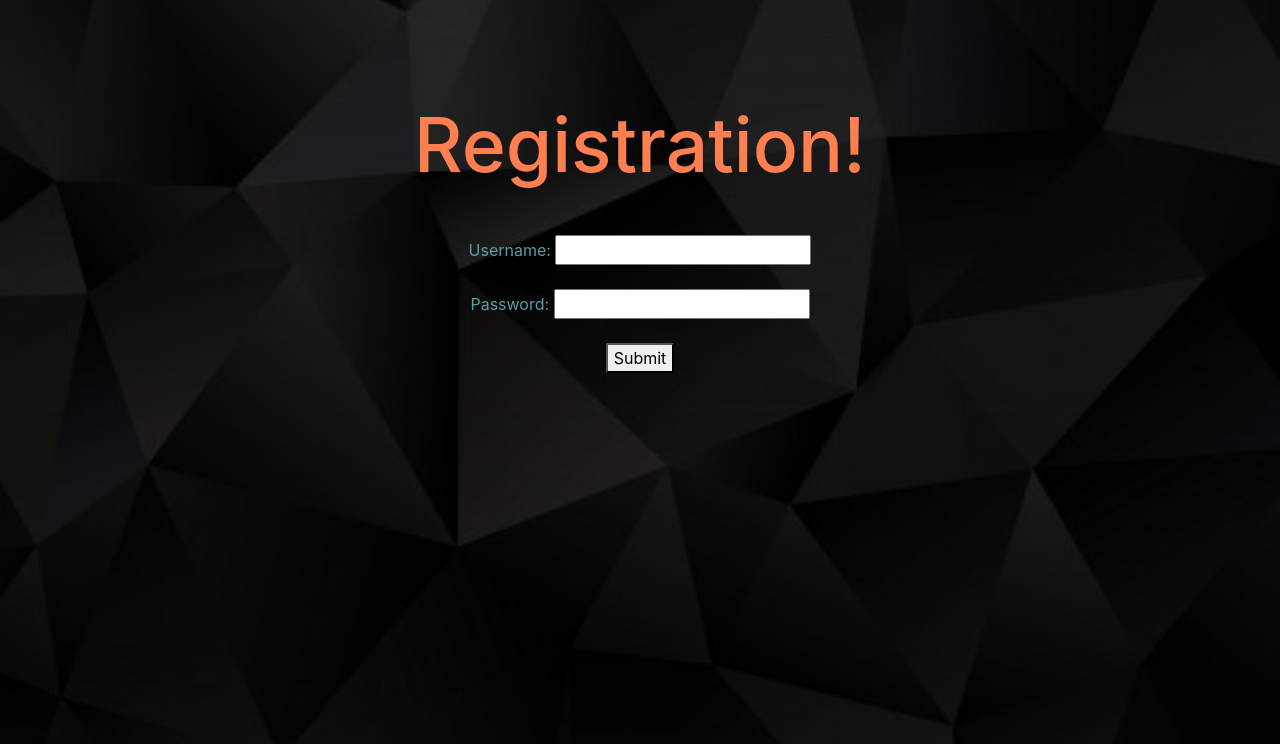
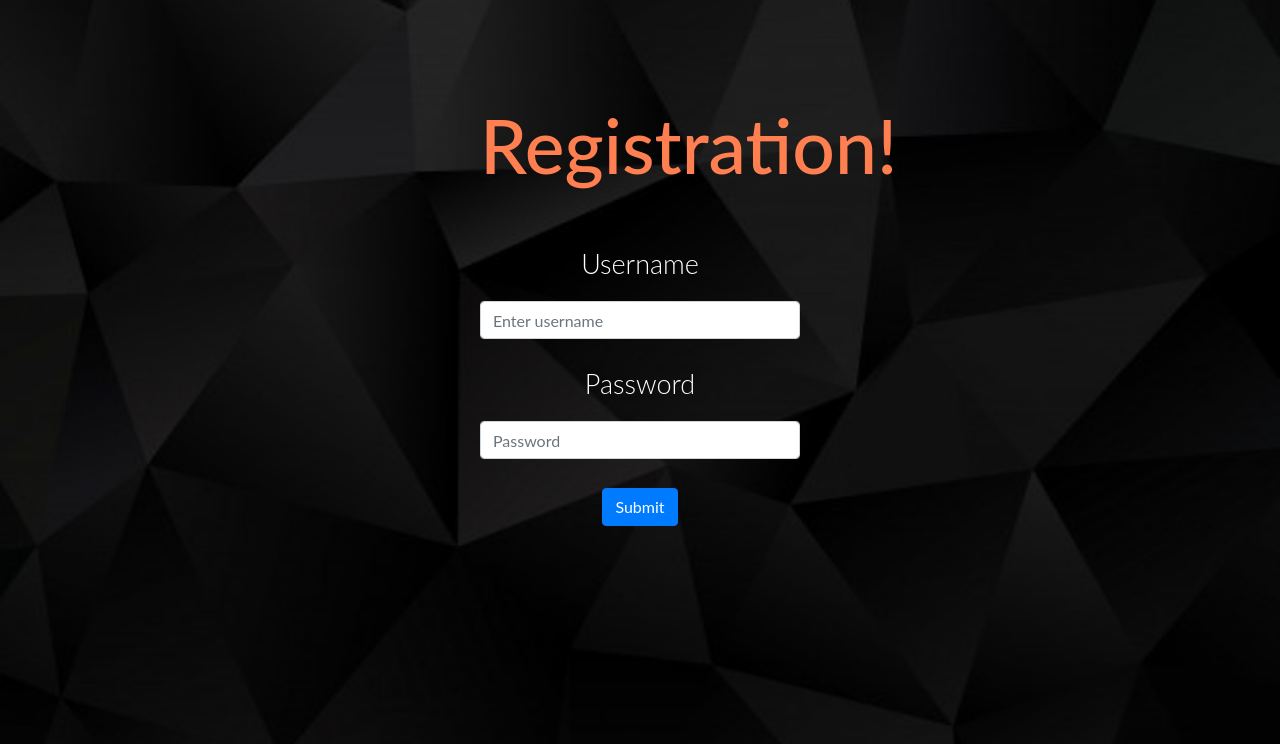
Before and after one commit to kamperemu/text-messaging-app, a Flask app: page /register in a window 1280 px wide. Shown: the part 56-800 px from the top of the page. Run offline with Flask 2, Linux system fonts and the light colour scheme.

Commit message:
bug fixes (login and register connection with sql)

```diff
--- a/main.py
+++ b/main.py
@@ -10,8 +10,6 @@ def add_data(action,username,password):
 @app.route('/', methods = ['GET','POST'])
 @app.route('/home', methods = ['GET','POST'])
 def home():
-    if request.method == 'POST':
-        return render_template('home.html')
     return render_template('home.html')
 
 
--- a/static/style.css
+++ b/static/style.css
@@ -1,9 +1,14 @@
-.block,form{
-    color:cadetblue;
+.homebtns,form{
+    color: #ffffff;
+    font-family: 'Lato', sans-serif;
+    font-size: 27px;
+    font-weight: 300;
+    line-height: 58px;
     margin: auto;
     text-align: center;
     padding: auto;
     position:relative;
+    width:25%;
 }
 
 body{
@@ -12,7 +17,6 @@ body{
     background-position: center;
     background-repeat: no-repeat;
     background-size: cover;
-
 }
 
 
@@ -23,7 +27,7 @@ body{
     padding-top: 100px;
 }
 
-.login{
+.home_indivbtns{
     padding: 30px 90px;
     color:white;
     background-color: cornflowerblue;
@@ -35,7 +39,7 @@ body{
 }
 
 
-.login:hover {
+.home_indivbtns:hover {
     background-color: #0924b9;
     color: white;
   }
--- a/templates/home.html
+++ b/templates/home.html
@@ -5,11 +5,11 @@ Home
 {% endblock %}
 
 {% block content %}
-<div class = 'block'>
+<div class = 'homebtns'>
     <a href = '/login'>
-        <button class = 'login' type = 'submit' formmethod = 'POST' name = 'LOGIN'>LOGIN</button>
+        <button class = 'home_indivbtns' type = 'submit' formmethod = 'POST' name = 'LOGIN'>LOGIN</button>
     </a>
     <a href = '/register'>
-        <button class = 'login' type = 'submit' formmethod = 'POST' name = 'REGISTER'>REGISTER</button>
+        <button class = 'home_indivbtns' type = 'submit' formmethod = 'POST' name = 'REGISTER'>REGISTER</button>
 </div>
 {% endblock %}
--- a/templates/register.html
+++ b/templates/register.html
@@ -5,12 +5,26 @@
 
 {% block content %}
 
+<!--
+<form action="#" method="post">
 
-<form action="#" method="post">
-    <h1 class = 'head'>{{head}}</h1>
     Username: <input id = 'username' type="text" name="username"/></br></br>
     Password: <input id = 'password' type="password" name="password"/></br></br>
     <button formmethod="POST" id='submit'>Submit</button>
+</form>!-->
+
+<form action = '#' method = 'post'>
+    <h1 class = 'head'>{{head}}</h1>
+    <div class="form-group">
+      <label for="username">Username</label>
+      <input type="text" name = 'username' class="form-control" id="username" placeholder="Enter username">
+      <!--<small id="emailHelp" class="form-text text-muted">We'll never share your email with anyone else.</small>!-->
+    </div>
+    <div class="form-group">
+      <label for="password">Password</label>
+      <input type="password" name = 'password' class="form-control" id="password" placeholder="Password">
+    </div>
+    <button formmethod="POST" id='submit' type="submit" class="btn btn-primary">Submit</button>
 </form>
 
 {% endblock %}
```
Also changed, not shown: mod_db.py (+20 -9 lines).
